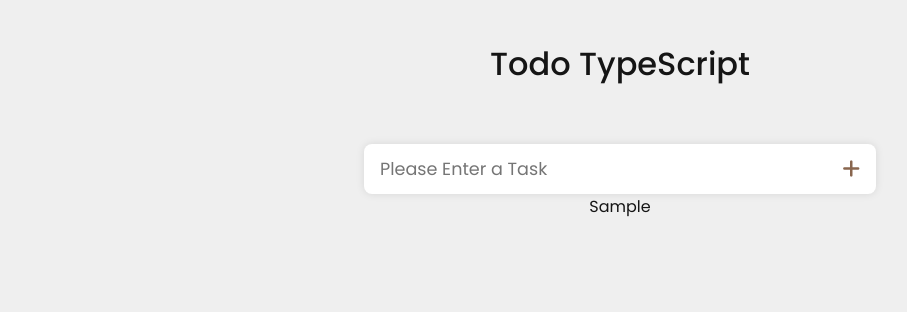
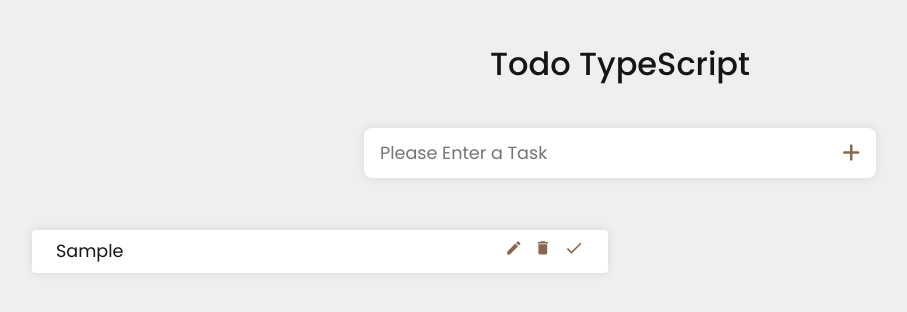
Before and after one commit to EshanTrivedi21/Todo-Typescript, a React (Create React App) app: page / in a window 1280 px wide. Both pictures are taken after typing "Sample" into the empty fields and a click on the button 871 px from the left and 169 px from the top of the page. Shown: the top 312 px of the page, without its empty margins (20-927 px from the left). Built offline with nearby package versions, Linux system fonts and the light colour scheme.

Commit message:
feat: todo compoent

```diff
--- a/package.json
+++ b/package.json
@@ -12,6 +12,7 @@
     "@types/react-dom": "^18.2.4",
     "react": "^18.2.0",
     "react-dom": "^18.2.0",
+    "react-icons": "^4.8.0",
     "react-scripts": "5.0.1",
     "sass": "^1.62.1",
     "typescript": "^4.9.5",
--- a/src/App.tsx
+++ b/src/App.tsx
@@ -1,10 +1,10 @@
 import React, { useState, useEffect } from 'react';
-import InputField from './components/InputField';
-import { Todo } from './model';
+import { Model } from './model';
+import { InputField, Todo } from './components';
 
 const App: React.FC = () => {
 	const [todo, setTodo] = useState<string>('');
-	const [todos, setTodos] = useState<Todo[]>(() => {
+	const [todos, setTodos] = useState<Model[]>(() => {
 		const storedTodos = localStorage.getItem('todos');
 		return storedTodos ? JSON.parse(storedTodos) : [];
 	});
@@ -33,9 +33,16 @@ const App: React.FC = () => {
 				setTodo={setTodo}
 				handleAdd={handleAdd}
 			/>
-			{todos.map((todo) => (
-				<div key={todo.id}>{todo.todo}</div>
-			))}
+			<div className='app__todolist'>
+				{todos.map((todo) => (
+					<Todo
+						key={todo.id}
+						todo={todo}
+						todos={todos}
+						setTodos={setTodos}
+					/>
+				))}
+			</div>
 		</div>
 	);
 };
--- /dev/null
+++ b/src/components/Todo.tsx
@@ -0,0 +1,136 @@
+import React, { useState, useRef, useEffect } from 'react';
+import './styles/Todo.scss';
+import { Model } from '../model';
+import { MdEdit, MdDone, MdDelete } from 'react-icons/md';
+import { RxCross2 } from 'react-icons/rx';
+
+interface Props {
+	todo: Model;
+	todos: Model[];
+	setTodos: React.Dispatch<React.SetStateAction<Model[]>>;
+}
+
+const Todo: React.FC<Props> = ({ todo, todos, setTodos }) => {
+	const [edit, setEdit] = useState<boolean>(false);
+	const [editTodo, setEditTodo] = useState<string>(todo.todo);
+
+	const inputRef = useRef<HTMLInputElement>(null);
+    useEffect(() => {
+        inputRef.current?.focus();
+    }, [edit]);
+
+	const handleEdit = (e: React.FormEvent<HTMLFormElement>, id: number) => {
+		setTodos(
+			todos.map((todo) => {
+				if (todo.id === id) {
+					return {
+						...todo,
+						todo: editTodo,
+					};
+				}
+				return todo;
+			})
+		);
+		localStorage.setItem('todos', JSON.stringify(todos));
+	};
+
+	const handleDelete = (id: number) => {
+		setTodos(todos.filter((todo) => todo.id !== id));
+		localStorage.setItem('todos', JSON.stringify(todos));
+	};
+
+	const handleDone = (id: number) => {
+		setTodos(
+			todos.map((todo) => {
+				if (todo.id === id) {
+					return {
+						...todo,
+						isDone: !todo.isDone,
+					};
+				}
+				return todo;
+			})
+		);
+		localStorage.setItem('todos', JSON.stringify(todos));
+	};
+
+	return (
+		<>
+			<form
+				className='todo'
+				onSubmit={(e) => {
+					handleEdit(e, todo.id);
+				}}
+			>
+				<div className='todo__text'>
+					{edit ? (
+						<input
+							ref={inputRef}
+							type='input'
+							className='todo__text__input'
+							value={editTodo}
+							onChange={(e) => setEditTodo(e.target.value)}
+						/>
+					) : (
+						<p className={`todo__text__p ${todo.isDone ? 'todo__text__p-done' : ''}`}>{todo.todo}</p>
+					)}
+				</div>
+				<div className='todo__icons'>
+					<span
+						onClick={() => {
+							if (!edit && !todo.isDone) {
+								setEdit(!edit);
+							}
+						}}
+					>
+						{edit ? (
+							<MdDone
+								color='#89664e'
+								size='1.25rem'
+								className='todo__icons__icon'
+							/>
+						) : (
+							<MdEdit
+								color='#89664e'
+								size='1.1rem'
+								className='todo__icons__icon'
+							/>
+						)}
+					</span>
+					<span
+						onClick={() => {
+							handleDelete(todo.id);
+						}}
+					>
+						<MdDelete
+							color='#89664e'
+							size='1.1rem'
+							className='todo__icons__icon'
+						/>
+					</span>
+					<span
+						onClick={() => {
+							handleDone(todo.id);
+						}}
+					>
+						{!todo.isDone ? (
+							<MdDone
+								color='#89664e'
+								size='1.25rem'
+								className='todo__icons__icon'
+							/>
+						) : (
+							<RxCross2
+								color='#89664e'
+								size='1.25rem'
+								className='todo__icons__icon'
+							/>
+						)}
+					</span>
+				</div>
+			</form>
+		</>
+	);
+};
+
+export default Todo;
--- /dev/null
+++ b/src/components/index.ts
@@ -0,0 +1,4 @@
+import InputField from "./InputField";
+import Todo from "./Todo";
+
+export { InputField, Todo };
--- /dev/null
+++ b/src/components/styles/Todo.scss
@@ -0,0 +1,70 @@
+.todo {
+	display: flex;
+	flex-direction: row;
+	justify-content: space-between;
+	align-items: flex-start;
+	padding: 0.5rem 1.5rem;
+    margin: 0.75rem 1%;
+	border-radius: 0.25rem;
+	background-color: var(--white);
+	box-shadow: 0 0 0.5rem rgba(0, 0, 0, 0.1);
+	width: 48%;
+	height: auto;
+	overflow: hidden;
+
+	&:hover {
+		box-shadow: 0 0 0.5rem rgba(0, 0, 0, 0.25);
+	}
+
+	@media screen and (max-width: 768px) {
+		width: 100%;
+	}
+
+	&__text {
+		width: 75%;
+		overflow-wrap: break-word;
+
+		@media screen and (max-width: 768px) {
+			width: 65%;
+		}
+
+		&__p {
+			font-size: 1.1rem;
+			font-weight: 400;
+            text-align: left;
+			font-family: 'Poppins', sans-serif !important;
+			color: var(--black, 60%);
+			text-decoration: none;
+			transition: 0.25s all ease-in-out;
+
+            &-done {
+                text-decoration: line-through;
+            }
+		}
+
+        &__input {
+            border: 1px solid var(--black, 60%);
+            outline: none;
+            border-radius: 0.25rem;
+            padding: 0rem 0.5rem;
+            width: 100%;
+            font-size: 1.1rem;
+            font-weight: 400;
+            font-family: 'Poppins', sans-serif !important;
+            color: var(--black, 60%);
+            transition: 0.25s all ease-in-out;
+        }
+	}
+
+	&__icons {
+		display: flex;
+		flex-direction: row;
+		justify-content: space-between;
+		align-items: center;
+		gap: 0.75rem;
+
+		&__icon {
+			cursor: pointer;
+		}
+	}
+}
--- a/src/index.scss
+++ b/src/index.scss
@@ -27,10 +27,19 @@ body {
 	justify-content: flex-start;
 	min-height: 100vh;
 	padding: 2.5rem;
+
+	&__todolist {
+		display: flex;
+		flex-wrap: wrap;
+		justify-content: flex-start;
+		align-items: flex-start;
+		width: 100%;
+		margin: 2.5rem 0;
+
+	}
 }
 
 h1 {
 	font-size: 2rem;
 	font-weight: 500;
-	margin-bottom: 1rem;
 }
--- a/src/model.ts
+++ b/src/model.ts
@@ -1,4 +1,4 @@
-export interface Todo {
+export interface Model {
     id: number;
     todo: string;
     isDone: boolean;
```
Also changed, not shown: 2 other files (tests, documents, lock files or other folders).
